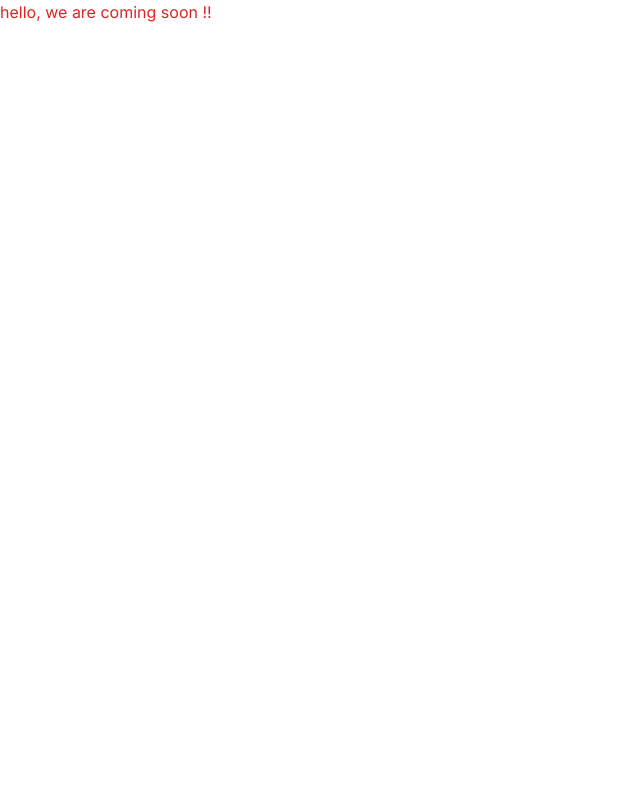
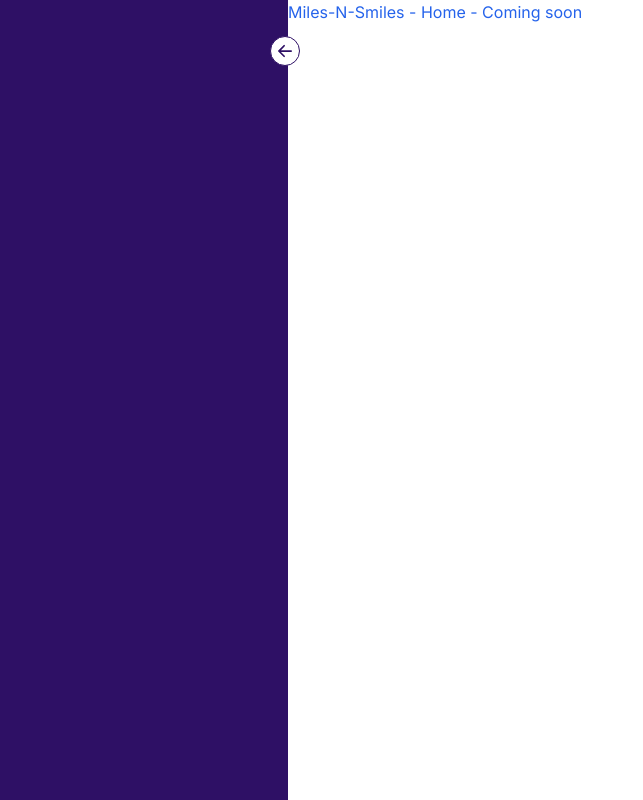
Before and after one commit to capcool/miles-n-smile, a Next.js app: page / in a window 1280 px wide. Shown: the whole page, without its empty margins (0-643 px from the left). Built offline with nearby package versions, Linux system fonts and the light colour scheme.

Commit message:
webpage basic structure

```diff
--- /dev/null
+++ b/app/components/home.js
@@ -0,0 +1,9 @@
+export default function Home() {
+    return (
+      <>
+      <div className='text-blue-600'>
+        Miles-N-Smiles - Home - Coming soon
+      </div>
+      </>
+    )
+  }
--- /dev/null
+++ b/app/components/sidebar.js
@@ -0,0 +1,11 @@
+import {BsArrowLeftShort} from 'react-icons/bs'
+export default function SideBar() {
+    return (
+      <>
+      <div className='bg-violet-950 h-screen p-5 pt-8 w-72 text-white relative'>
+        <BsArrowLeftShort className='bg-white text-violet-950 rounded-full text-3xl absolute -right-3 top-9
+        border border-violet-950 cursor-pointer'/>
+      </div>
+      </>
+    )
+  }
--- a/app/layout.js
+++ b/app/layout.js
@@ -4,8 +4,8 @@ import { Inter } from 'next/font/google'
 const inter = Inter({ subsets: ['latin'] })
 
 export const metadata = {
-  title: 'Create Next App',
-  description: 'Generated by create next app',
+  title: 'Miles-N-Smiles',
+  description: 'The true travel partner',
 }
 
 export default function RootLayout({ children }) {
--- a/app/page.js
+++ b/app/page.js
@@ -1,11 +1,13 @@
-import Image from 'next/image'
-
-export default function Home() {
+import SideBar from "./components/sidebar";
+import Home from "./components/home";
+export default function Main() {
   return (
     <>
-    <div className='text-red-600'>
-      hello, we are coming soon !!
+    <div className="flex">
+    <SideBar/>
+    <Home/>
     </div>
+
     </>
   )
 }
--- a/package.json
+++ b/package.json
@@ -16,6 +16,7 @@
     "postcss": "8.4.24",
     "react": "18.2.0",
     "react-dom": "18.2.0",
+    "react-icons": "^4.9.0",
     "tailwindcss": "3.3.2"
   }
 }
--- a/tailwind.config.js
+++ b/tailwind.config.js
@@ -7,11 +7,6 @@ module.exports = {
   ],
   theme: {
     extend: {
-      backgroundImage: {
-        'gradient-radial': 'radial-gradient(var(--tw-gradient-stops))',
-        'gradient-conic':
-          'conic-gradient(from 180deg at 50% 50%, var(--tw-gradient-stops))',
-      },
     },
   },
   plugins: [],
```
Also changed, not shown: 1 other file (tests, documents, lock files or other folders).
